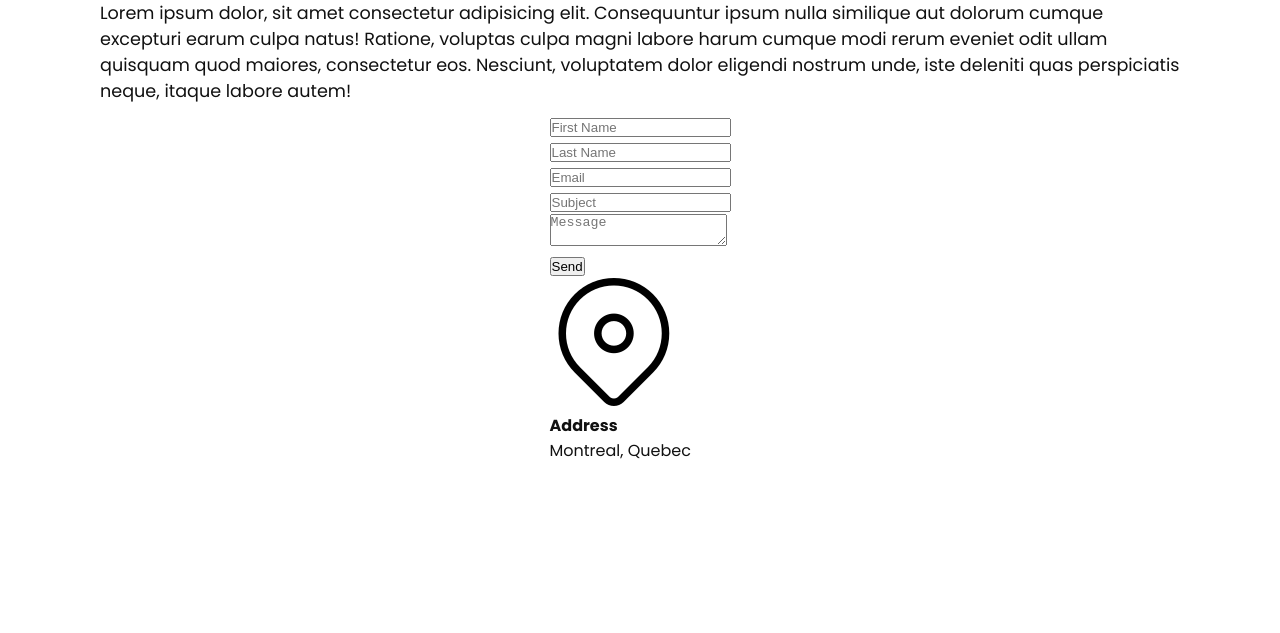
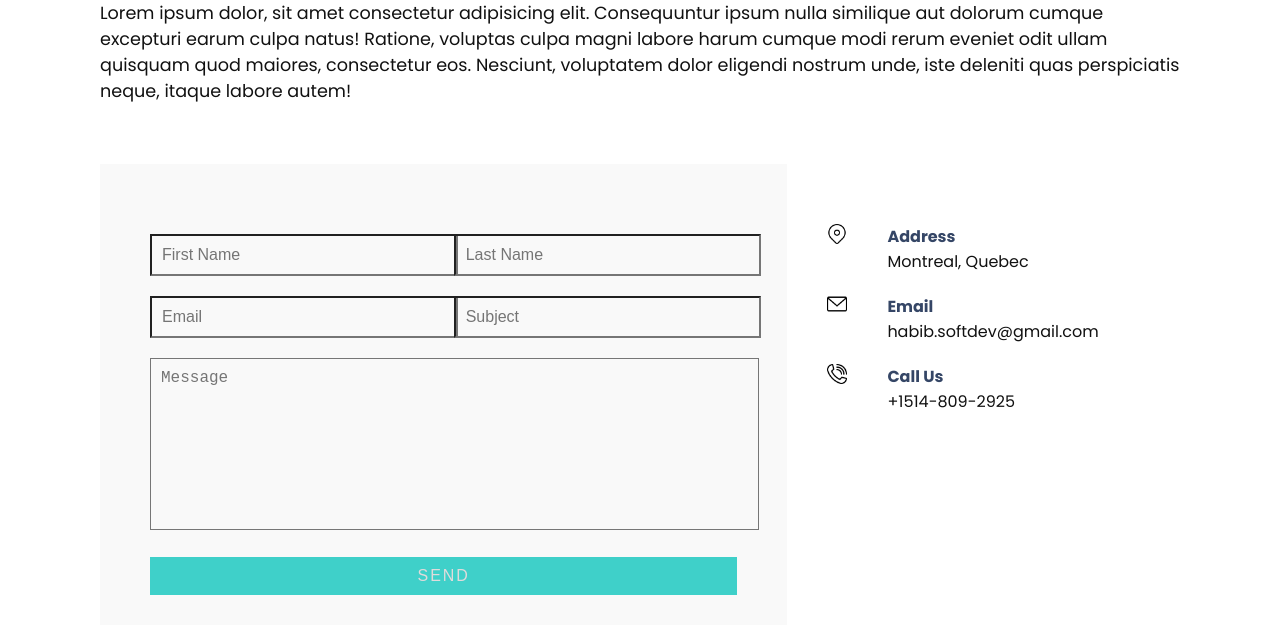
Before and after one commit to devnotch01/devnotch, a plain HTML site: page contact.html in a window 1280 px wide. Shown: the part 225-858 px from the top of the page. Drawn offline with Linux system fonts and the light colour scheme.

Commit message:
Version 1 completed

```diff
--- a/contact.html
+++ b/contact.html
@@ -69,13 +69,10 @@
                     <div class="row">
                         <div class="input100">
                             <textarea placeholder="Message"></textarea>
-                        </div>
-                    </div>
-                    <div class="row">
-                        <div class="input100">
                             <input type="submit" value="Send">
                         </div>
                     </div>
+
                 </form>
             </div>
             <div class="contact-info">
@@ -86,6 +83,20 @@
                         Montreal, Quebec
                     </div>
                 </div>
+                <div class="info-box">
+                    <img src="ressources/images/email2.png" alt="" class="contact-icon">
+                    <div class="details">
+                        <h4>Email</h4>
+                        <a href="mailto:habib.softdev@gmail.com">habib.softdev@gmail.com</a>
+                    </div>
+                </div>
+                <div class="info-box">
+                    <img src="ressources/images/call.png" alt="" class="contact-icon">
+                    <div class="details">
+                        <h4>Call Us</h4>
+                        <a href="tel:+1514-809-2925">+1514-809-2925</a>
+                    </div>
+                </div>
 
             </div>
         </div>
--- a/ressources/css/style.css
+++ b/ressources/css/style.css
@@ -219,7 +219,89 @@ section {
   width: 100%;
   height: 100%;
 }
-/*----------------
+/*-------------------
+>>> Contact Page<<<
+---------------------*/
+.contact {
+  position: relative;
+  width: 100%;
+  margin-top: 50px;
+  display: flex;
+  justify-content: space-between;
+  align-items: flex-start;
+}
+.contact-form {
+  position: relative;
+  background: #f9f9f9;
+  width: calc(100% - 400px);
+  padding: 60px 40px 20px;
+}
+.contact-form form {
+  width: 100%;
+}
+.contact-form .row {
+  width: 100%;
+  display: flex;
+}
+
+.contact-form .input50 {
+  width: 50%;
+  margin: 0 10px;
+}
+.contact-form .input100 {
+  width: 100%;
+  margin: 0 10px;
+}
+.contact-form .row input,
+.contact-form .row textarea {
+  position: relative;
+  border: 1 solid #000;
+  color: #111;
+  background: transparent;
+  width: 100%;
+  padding: 10px;
+  outline: none;
+  font-size: 16px;
+  font-weight: 300;
+  margin: 10px 0;
+  resize: none;
+}
+.contact-form .row textarea {
+  height: 150px;
+}
+.contact-form .row input[type='submit'] {
+  background-color: var(--primary-color);
+  color: rgb(224, 219, 219);
+  margin: 10;
+  text-transform: uppercase;
+  letter-spacing: 2px;
+  font-weight: 300;
+  border: 0;
+  cursor: pointer;
+}
+
+.contact-info {
+  width: 350px;
+  padding: 60px 40px 20px;
+}
+.contact-info .info-box {
+  display: flex;
+  align-items: flex-start;
+  margin-bottom: 20px;
+}
+.contact-info .info-box .contact-icon {
+  width: 20px;
+  margin-right: 40px;
+}
+.contact-info .info-box .details h4 {
+  color: #354666;
+}
+.contact-info .info-box .details a {
+  text-decoration: none;
+  color: #111;
+}
+/*---------------{
+  -
 >>>Media Queries<<<
 ------------------*/
 
@@ -241,6 +323,24 @@ section {
   .services {
     grid-template-columns: repeat(2, 1fr);
   }
+  .contact {
+    flex-direction: column;
+  }
+  .contact-form {
+    width: 100%;
+    padding: 30px 20px 20px;
+  }
+  .contact-form .row {
+    flex-direction: column;
+  }
+  .contact-form .input50,
+  .contact-form .input100 {
+    width: 100%;
+    margin: 0;
+  }
+  .contact-info {
+    width: 100%git;
+  }
 }
 @media (max-width: 768px) {
   .services {
```
